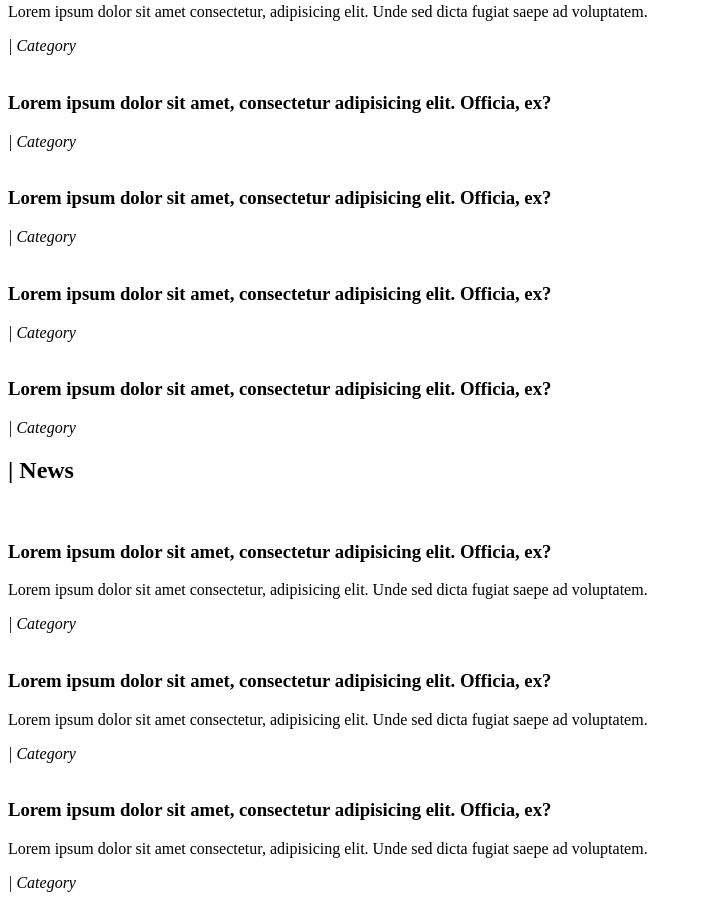
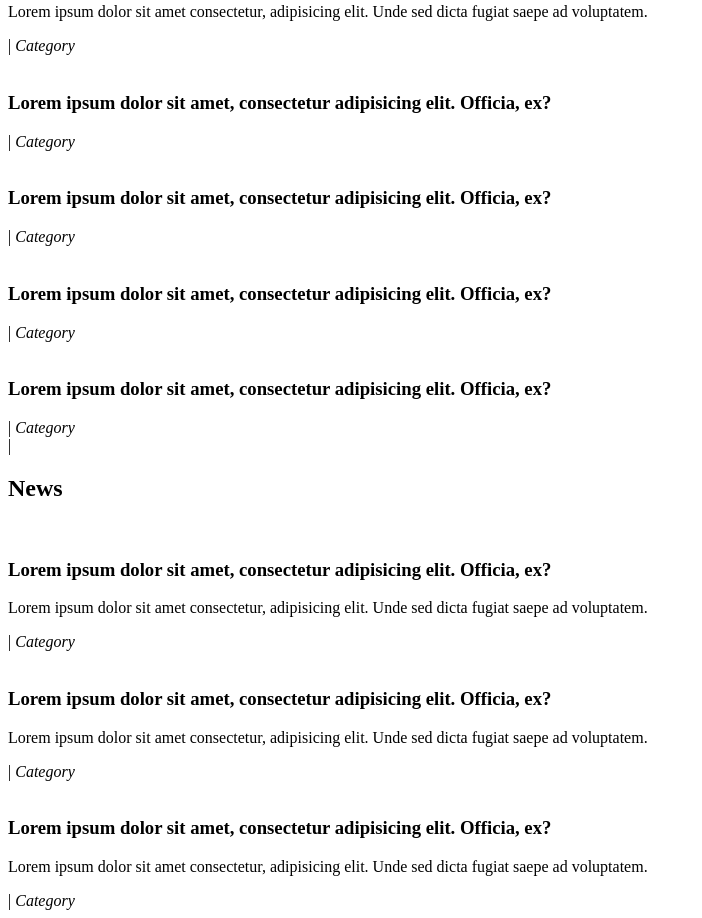
Before and after one commit to franciscocasillas/bbc, a plain HTML site: page index.html in a window 1280 px wide. Shown: the part 395-1313 px from the top of the page, without its empty margins (0-702 px from the left). Drawn offline with Linux system fonts and the light colour scheme.

Commit message:
Improve semantic HTML

```diff
--- a/index.html
+++ b/index.html
@@ -7,11 +7,10 @@
 		<title>Layout 1</title>
 	</head>
 	<body>
-		<header>
 		<nav>
 			<header>
 				<img src="#" alt="logo" />
-					<a href="#"><img src="#" alt="" /></a>
+				<a href="#"><img src="#" alt="" />Sign in</a>
 			</header>
 			<ul>
 				<li>Home</li>
@@ -30,7 +29,6 @@
 			</select>
 			<input type="search" id="site-search" placeholder="Search" />
 		</nav>
-		</header>
 		<main>
 			<header>
 				<h1>Welcome to BBC.com</h1>
@@ -47,7 +45,7 @@
 						Lorem ipsum dolor sit amet consectetur, adipisicing elit. Unde sed
 						dicta fugiat saepe ad voluptatem.
 					</p>
-					<i><span>|</span> Category</i>
+					<span>|</span><i> Category</i>
 				</section>
 				<section>
 					<section>
@@ -56,7 +54,7 @@
 							Lorem ipsum dolor sit amet, consectetur adipisicing elit. Officia,
 							ex?
 						</h3>
-						<i><span>|</span> Category</i>
+						<span>|</span><i> Category</i>
 					</section>
 					<section>
 						<img src="#" alt="" />
@@ -64,7 +62,7 @@
 							Lorem ipsum dolor sit amet, consectetur adipisicing elit. Officia,
 							ex?
 						</h3>
-						<i><span>|</span> Category</i>
+						<span>|</span><i> Category</i>
 					</section>
 					<section>
 						<img src="#" alt="" />
@@ -72,7 +70,7 @@
 							Lorem ipsum dolor sit amet, consectetur adipisicing elit. Officia,
 							ex?
 						</h3>
-						<i><span>|</span> Category</i>
+						<span>|</span><i> Category</i>
 					</section>
 					<section>
 						<img src="#" alt="" />
@@ -80,47 +78,53 @@
 							Lorem ipsum dolor sit amet, consectetur adipisicing elit. Officia,
 							ex?
 						</h3>
-						<i><span>|</span> Category</i>
+						<span>|</span><i> Category</i>
 					</section>
 				</section>
 			</section>
 		</main>
 		<section>
 			<header>
-				<h2><span>|</span> News</h2>
+				<span>|</span>
+				<h2>News</h2>
 			</header>
+			<section>
 				<section>
 					<img src="#" alt="" />
 					<h3>
-					Lorem ipsum dolor sit amet, consectetur adipisicing elit. Officia, ex?
+						Lorem ipsum dolor sit amet, consectetur adipisicing elit. Officia,
+						ex?
 					</h3>
 					<p>
 						Lorem ipsum dolor sit amet consectetur, adipisicing elit. Unde sed
 						dicta fugiat saepe ad voluptatem.
 					</p>
-				<i><span>|</span> Category</i>
+					<span>|</span><i> Category</i>
 				</section>
 				<section>
 					<img src="#" alt="" />
 					<h3>
-					Lorem ipsum dolor sit amet, consectetur adipisicing elit. Officia, ex?
+						Lorem ipsum dolor sit amet, consectetur adipisicing elit. Officia,
+						ex?
 					</h3>
 					<p>
 						Lorem ipsum dolor sit amet consectetur, adipisicing elit. Unde sed
 						dicta fugiat saepe ad voluptatem.
 					</p>
-				<i><span>|</span> Category</i>
+					<span>|</span><i> Category</i>
 				</section>
 				<section>
 					<img src="#" alt="" />
 					<h3>
-					Lorem ipsum dolor sit amet, consectetur adipisicing elit. Officia, ex?
+						Lorem ipsum dolor sit amet, consectetur adipisicing elit. Officia,
+						ex?
 					</h3>
 					<p>
 						Lorem ipsum dolor sit amet consectetur, adipisicing elit. Unde sed
 						dicta fugiat saepe ad voluptatem.
 					</p>
-				<i><span>|</span> Category</i>
+					<span>|</span><i> Category</i>
+				</section>
 			</section>
 		</section>
 	</body>
```
Lines whose indentation alone changed are shown as unchanged.
